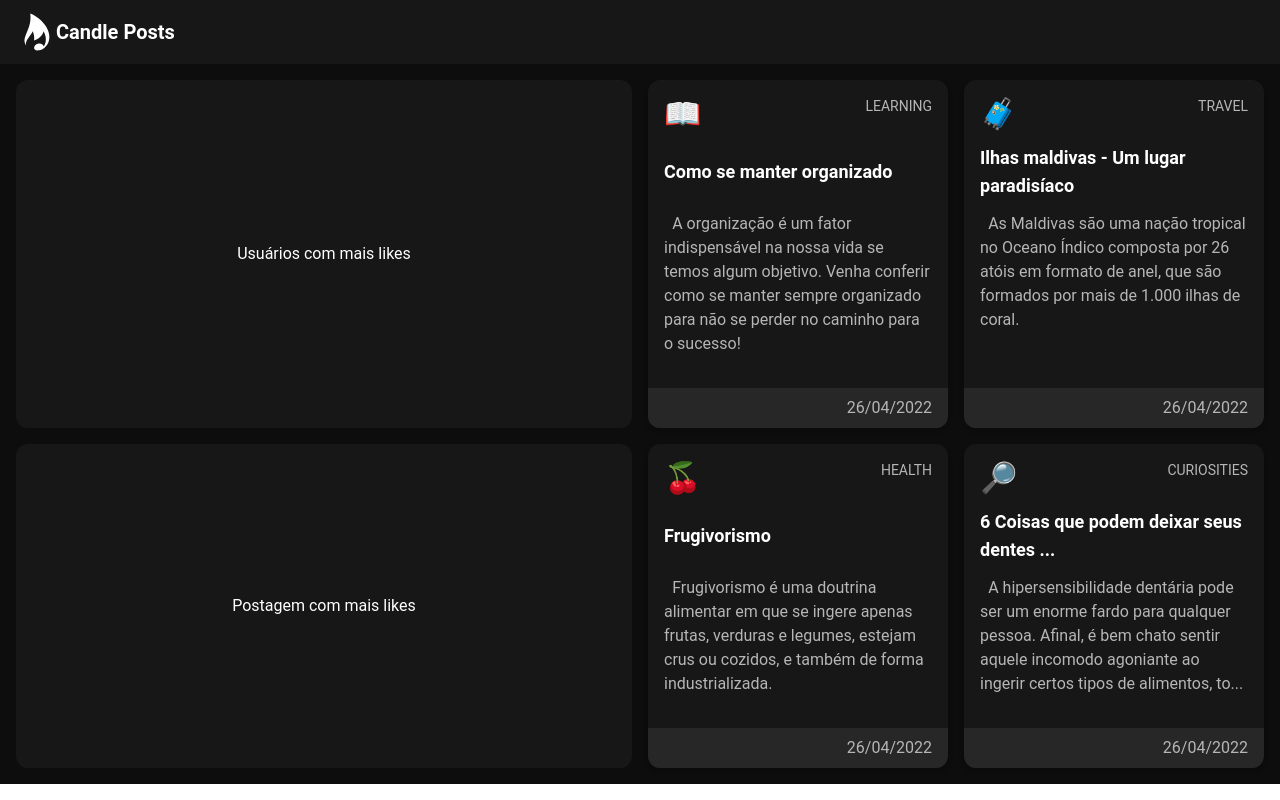
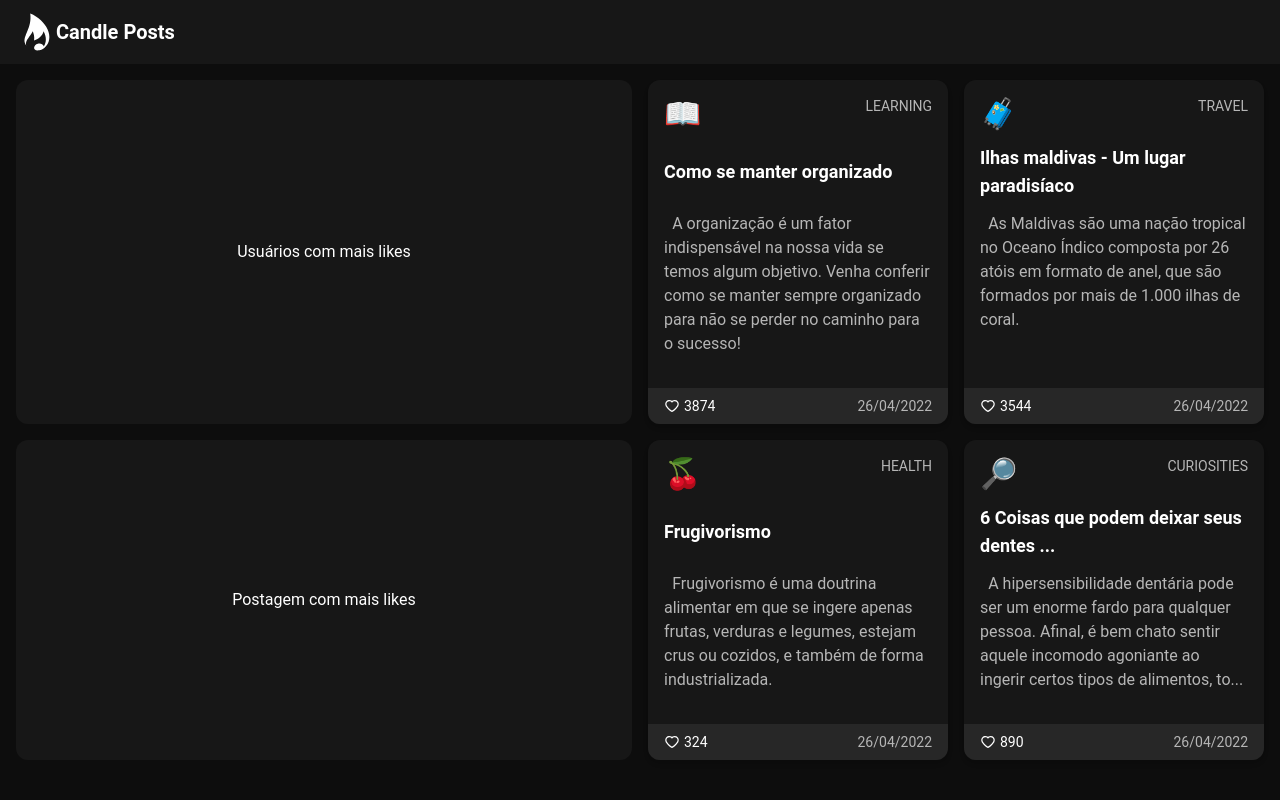
Before and after one commit to Preduh/candle-posts, a Next.js app: page / in a window 1280 px wide. Built offline with nearby package versions, Linux system fonts and the light colour scheme.

Commit message:
add like in posts

```diff
--- a/src/components/post-card.tsx
+++ b/src/components/post-card.tsx
@@ -1,25 +1,38 @@
 import React, { useState } from "react";
+import { AiFillHeart, AiOutlineHeart } from "react-icons/ai";
 
 type PostCardProps = {
+  id: number;
   title: string;
   category: string;
   emoji: string;
   content: string;
+  likes: number;
   date: string;
 };
 
 const MAX_CONTENT_CHARACTERS = 180;
 const MAX_TITLE_CHARACTERS = 38;
 
-const PostCard = ({ title, category, emoji, content, date }: PostCardProps) => {
+const PostCard = ({
+  id,
+  title,
+  category,
+  emoji,
+  content,
+  likes,
+  date,
+}: PostCardProps) => {
   const [showFullTile, setShowFullTitle] = useState(false);
+  const [liked, setLiked] = useState(false);
+
+  const handleLike = () => {
+    setLiked(!liked);
+  };
 
   return (
-    <a
-      href="#"
-      className="bg-secondary shadow-md rounded-xl relative cursor-default flex flex-col justify-between"
-    >
-      <div className="h-full p-4">
+    <div className="bg-secondary shadow-md rounded-xl relative cursor-default flex flex-col justify-between">
+      <a href={`/${id}`} className="h-full p-4">
         <div className="flex justify-between">
           <p className="text-3xl">{emoji}</p>
           <p className="text-sm text-light-gray">{category.toUpperCase()}</p>
@@ -47,17 +60,31 @@ const PostCard = ({ title, category, emoji, content, date }: PostCardProps) => {
           )}
         </h2>
 
-        <p className="text-light-gray text-md">
+        <p className="text-light-gray text-md pb-4">
           &ensp;
           {content.length > MAX_CONTENT_CHARACTERS
             ? content.substring(0, MAX_CONTENT_CHARACTERS) + "..."
             : content}
         </p>
+      </a>
+      <div className="h-min bg-dark-gray rounded-b-xl px-4 py-2 flex justify-between items-center">
+        <div className="flex items-center">
+          {liked ? (
+            <AiFillHeart
+              className="text-white cursor-pointer"
+              onClick={handleLike}
+            />
+          ) : (
+            <AiOutlineHeart
+              className="text-white cursor-pointer"
+              onClick={handleLike}
+            />
+          )}
+          <p className="text-white text-sm ml-1">{likes}</p>
+        </div>
+        <p className="text-light-gray text-sm">{date}</p>
       </div>
-      <p className="text-light-gray mt-4 text-right h-min bg-dark-gray rounded-b-xl px-4 py-2">
-        {date}
-      </p>
-    </a>
+    </div>
   );
 };
 
--- a/src/pages/index.tsx
+++ b/src/pages/index.tsx
@@ -5,25 +5,29 @@ import postData from "../utils/post-data";
 
 const Home: NextPage = () => {
   return (
-    <div className="bg-primary h-full w-full pt-16">
+    <div className="bg-primary h-full min-h-screen w-full pt-16">
       <Navbar />
-      <div className="grid lg:grid-row-3 gap-4 h-full p-4 md:grid-cols-4">
+      <div className="grid lg:grid-row-2 gap-4 h-full p-4 md:grid-cols-4">
         <div className="bg-secondary rounded-xl lg:h-full md:h-72 h-40 lg:col-start-1 md:col-start-1 lg:col-end-3 md:col-end-3 lg:row-start-1 md:row-start-1 lg:row-end-2 md:row-end-1 flex items-center justify-center text-white">
           Usuários com mais likes
         </div>
         <div className="bg-secondary rounded-xl lg:h-full md:h-72 h-40 lg:col-start-1 md:col-start-3 lg:col-end-3 md:col-end-5 lg:row-start-2 md:row-start-1 lg:row-end-3 md:row-end-1 flex items-center justify-center text-white">
           Postagem com mais likes
         </div>
-        {postData.map(({ id, title, category, emoji, content, created_at }) => (
+        {postData.map(
+          ({ id, title, category, emoji, content, likes, created_at }) => (
             <PostCard
               key={id}
+              id={id}
               title={title}
               category={category}
               emoji={emoji}
               content={content}
+              likes={likes}
               date={created_at}
             />
-        ))}
+          )
+        )}
       </div>
     </div>
   );
--- a/src/utils/post-data.tsx
+++ b/src/utils/post-data.tsx
@@ -7,6 +7,7 @@ const postData = [
     se perder no caminho para o sucesso!`,
     category: "learning",
     emoji: "📖",
+    likes: 3874,
     created_at: "26/04/2022",
   },
   {
@@ -17,6 +18,7 @@ const postData = [
     de coral.`,
     category: "travel",
     emoji: "🧳",
+    likes: 3544,
     created_at: "26/04/2022",
   },
   {
@@ -27,6 +29,7 @@ const postData = [
     industrializada.`,
     category: "health",
     emoji: "🍒",
+    likes: 324,
     created_at: "26/04/2022",
   },
   {
@@ -39,6 +42,7 @@ const postData = [
     camada interna que envolve o nervo do dente, fica exposta.`,
     category: "curiosities",
     emoji: "🔎",
+    likes: 890,
     created_at: "26/04/2022",
   },
 ];
```
Lines whose indentation alone changed are shown as unchanged.
